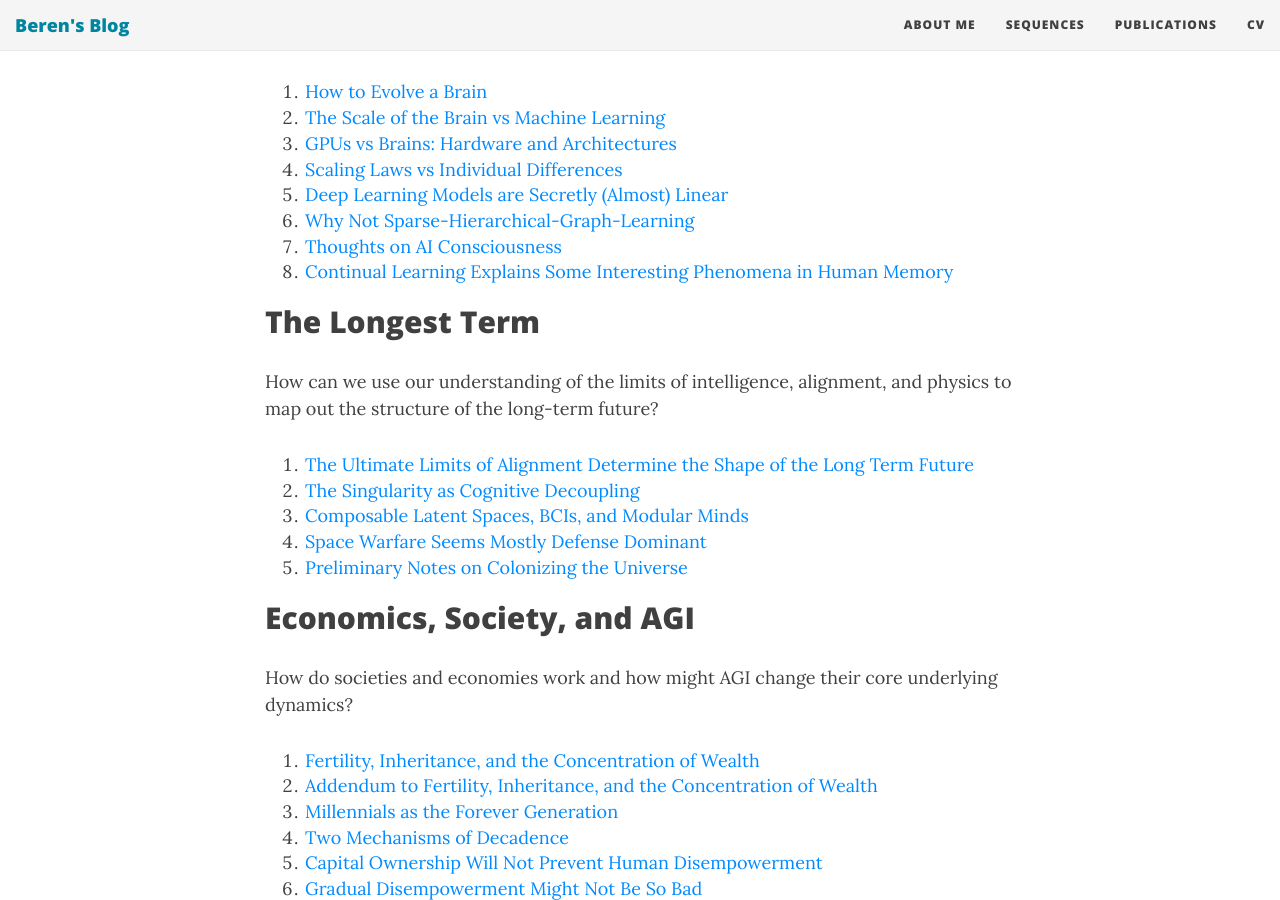
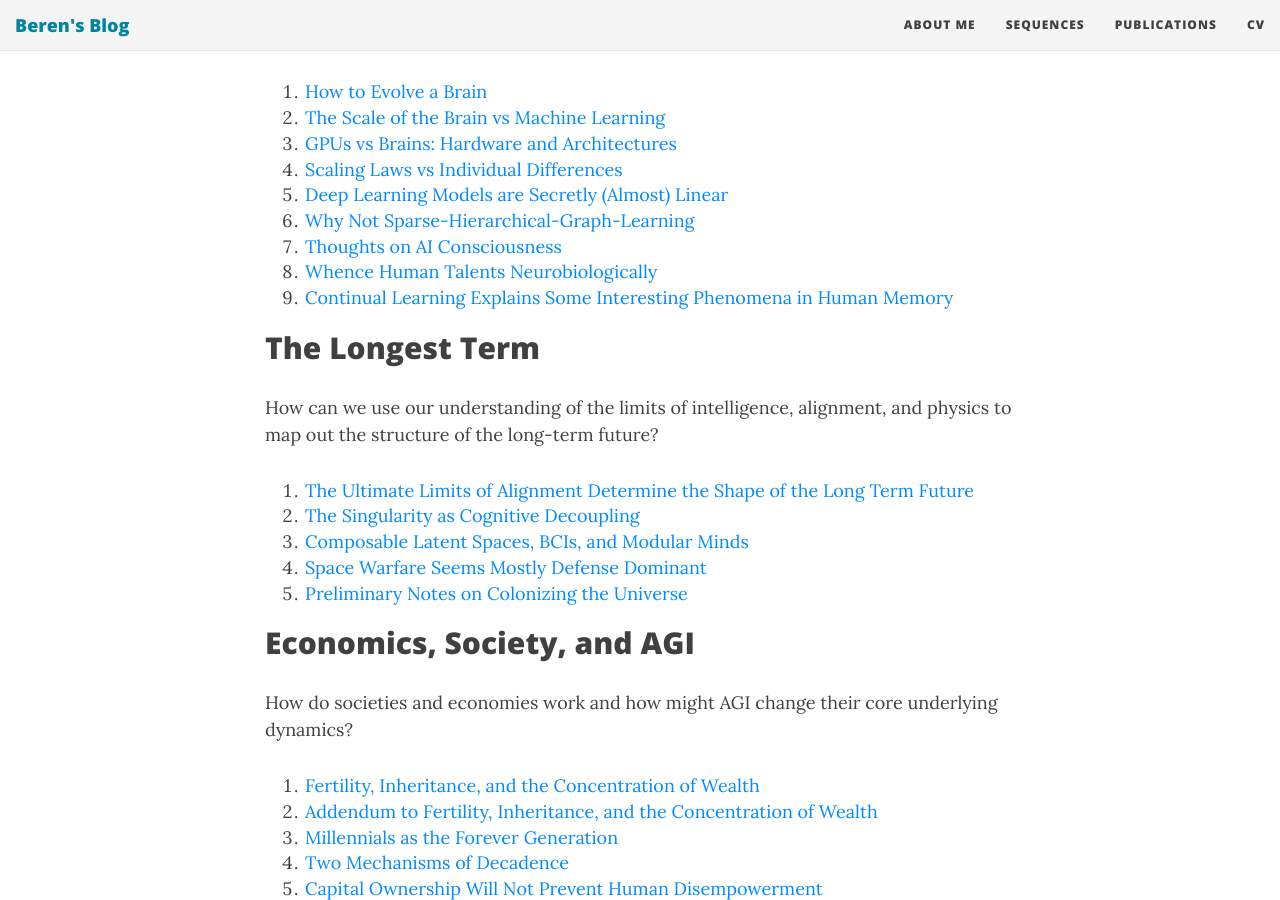
Before and after one commit to BerenMillidge/BerenMillidge.github.io, a Jekyll site: the page built from sequences.md, in a window 1280 px wide and 900 px high, scrolled down 4415 px. Built offline with Jekyll 4.4.1, drawn with Linux system fonts in a browser that asks for light colours; nearby versions of some CDN libraries.

Commit message:
Update sequences.md

```diff
--- a/sequences.md
+++ b/sequences.md
@@ -166,7 +166,8 @@ This sequence tries to draw together evidence on the nature of intelligence by c
 5. [Deep Learning Models are Secretly (Almost) Linear]({% post_url 2023-04-04-DL-models-are-secretly-linear %})
 6. [Why Not Sparse-Hierarchical-Graph-Learning]({% post_url 2025-03-01-Why-Not-Sparse-Hierarchical-Graph-Learning %})
 7. [Thoughts on AI Consciousness]({% post_url 2025-08-06-Thoughts-On-AI-Consciousness %})
-8. [Continual Learning Explains Some Interesting Phenomena in Human Memory]({% post_url 2025-10-11-Continual-Learning-Explains-Interesting-Phenomena-Human-Memory %})
+8. [Whence Human Talents Neurobiologically]({% post_url 2025-11-22-Whence-Human-Talents-Neurobiologically %})
+9. [Continual Learning Explains Some Interesting Phenomena in Human Memory]({% post_url 2025-10-11-Continual-Learning-Explains-Interesting-Phenomena-Human-Memory %})
 
 ## The Longest Term
 
```
